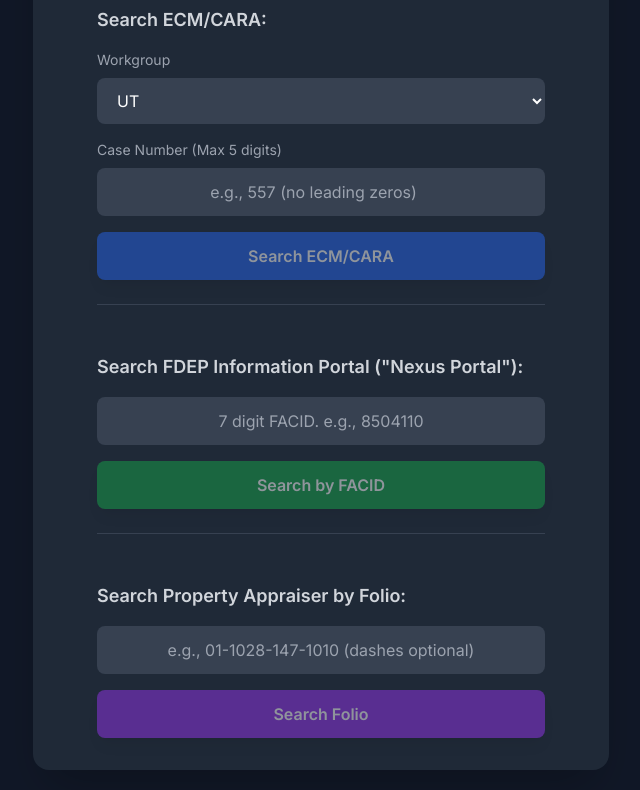
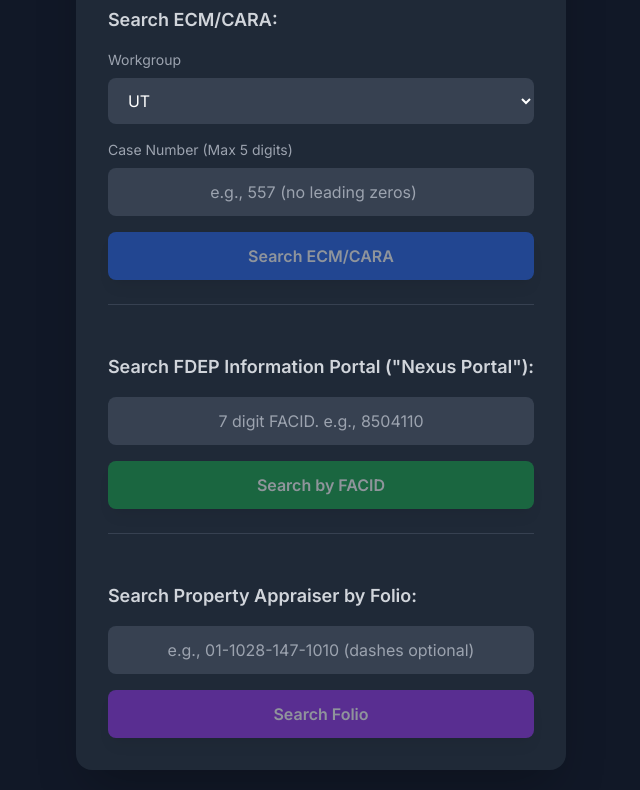
Before and after one commit to jrami228/PRP.github.io, a plain HTML site: page index.html in a window 1280 px wide. Shown: the part 106-896 px from the top of the page, without its empty margins (319-959 px from the left). Drawn offline with nearby package versions, Linux system fonts and the light colour scheme.

Commit message:
Update index.html

```diff
--- a/index.html
+++ b/index.html
@@ -11,6 +11,9 @@
     <style>
         body {
             font-family: 'Inter', sans-serif;
+            background-color: #0d0d0d;
+            color: #ffffff;
+            /* Flex properties removed from body to allow full-screen view */
         }
         input::placeholder {
             color: #d1d5db; /* A slightly lighter gray for translucency */
@@ -28,10 +31,11 @@
         }
     </style>
 </head>
-<body class="bg-gray-900 text-white flex flex-col items-center justify-center min-h-screen p-4">
+<body class="bg-gray-900 text-white p-4">
 
     <!-- Search Form View -->
-    <div id="search-form-view" class="w-full max-w-xl mx-auto">
+    <!-- Centering is now applied directly to this container -->
+    <div id="search-form-view" class="w-full max-w-xl mx-auto flex flex-col items-center justify-center min-h-screen">
         <div class="bg-gray-800 rounded-2xl p-8 shadow-2xl flex flex-col items-center">
             <h1 class="text-3xl sm:text-4xl font-bold text-center mb-6">Case Search</h1>
 
@@ -93,10 +97,10 @@
         </div>
     </div>
 
-    <!-- The browser view and iframe are now hidden since the links will open in a new tab -->
-    <div id="browser-view" class="hidden">
+    <!-- The browser view now takes up the entire viewport -->
+    <div id="browser-view" class="hidden fixed inset-0 z-10">
         <iframe id="results-iframe" src="" class="w-full h-full border-none relative z-0"></iframe>
-        <div class="fixed top-4 left-4 flex items-center space-x-4">
+        <div class="fixed top-4 left-4 flex items-center space-x-4 z-20">
             <button id="new-search-button" class="bg-yellow-400 text-gray-900 py-3 px-6 rounded-lg font-semibold shadow-xl hover:bg-yellow-500 focus:outline-none focus:ring-2 focus:ring-yellow-400 focus:ring-offset-2 focus:ring-offset-gray-900 transition duration-200 z-10">
                 New Search
             </button>
```
